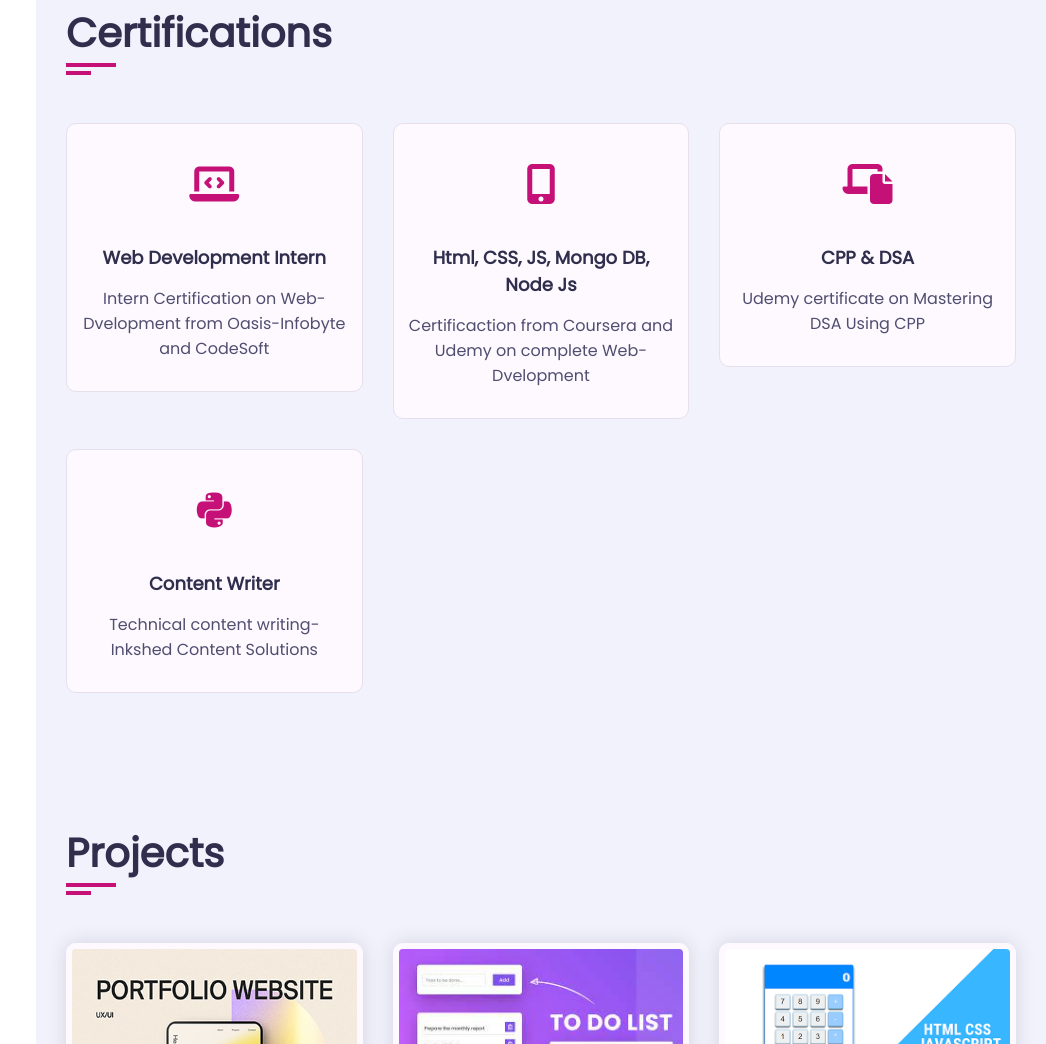
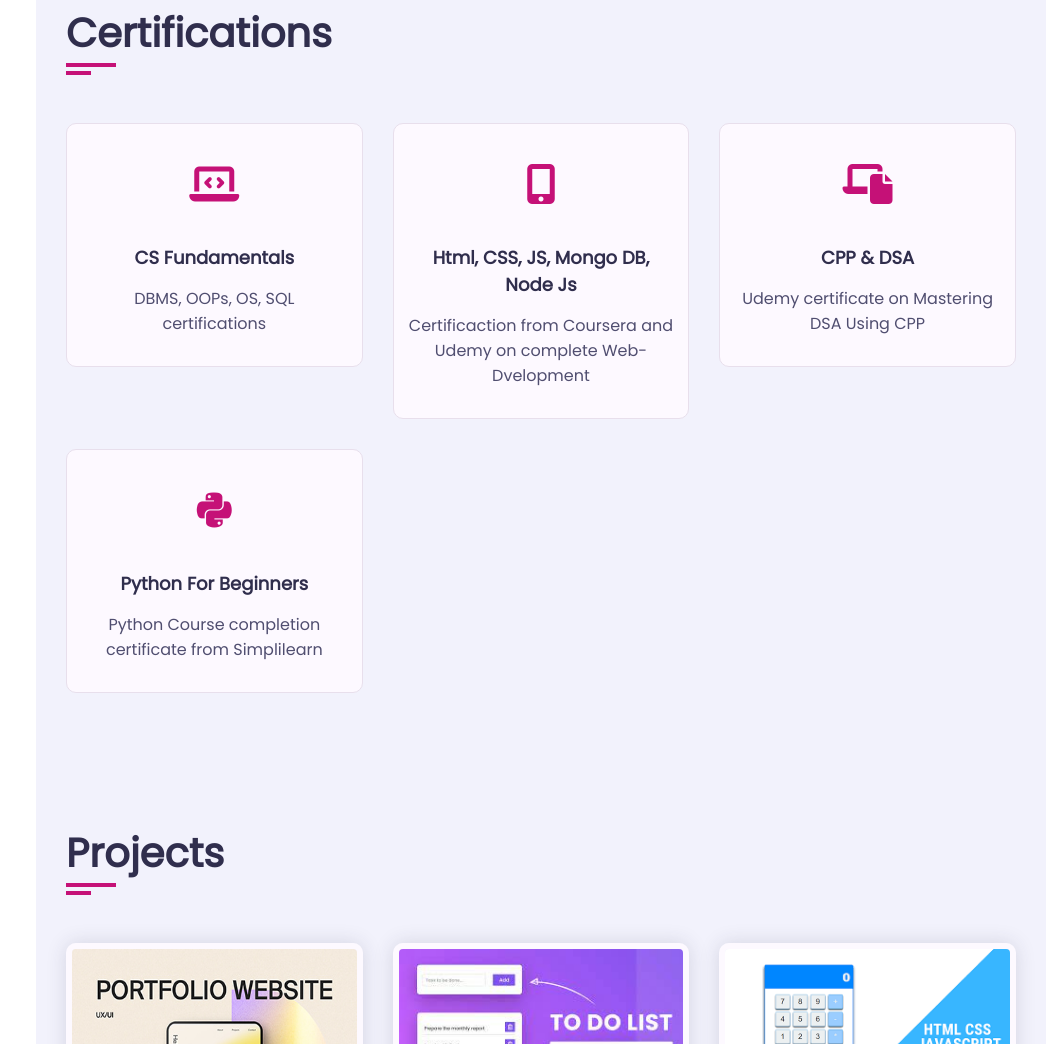
Before and after one commit to keshavkrishna01/Personal_Portfolio_CC, a plain HTML site: page index.html in a window 1280 px wide. Shown: the part 2387-3431 px from the top of the page, without its empty margins (234-1280 px from the left). Drawn offline with Linux system fonts and the light colour scheme; a web font is replaced by a local one.

Commit message:
Update index.html

```diff
--- a/index.html
+++ b/index.html
@@ -239,8 +239,8 @@
                 <div class="icon">
                   <i class="fa fa-laptop-code"></i>
                 </div>
-                <h4>Web Development Intern</h4>
-                <p>Intern Certification on Web-Dvelopment from Oasis-Infobyte and CodeSoft</p>
+                <h4>CS Fundamentals</h4>
+                <p>DBMS, OOPs, OS, SQL certifications</p>
               </div>
             </div>
             <div class="service-item padd-15">
@@ -266,8 +266,8 @@
                 <div class="icon">
                   <i class="fab fa-python"></i>
                 </div>
-                <h4>Content Writer</h4>
-                <p>Technical content writing- Inkshed Content Solutions</p>
+                <h4>Python for Beginners</h4>
+                <p>Python Course completion certificate from Simplilearn</p>
               </div>
             </div>
           </div>
```
